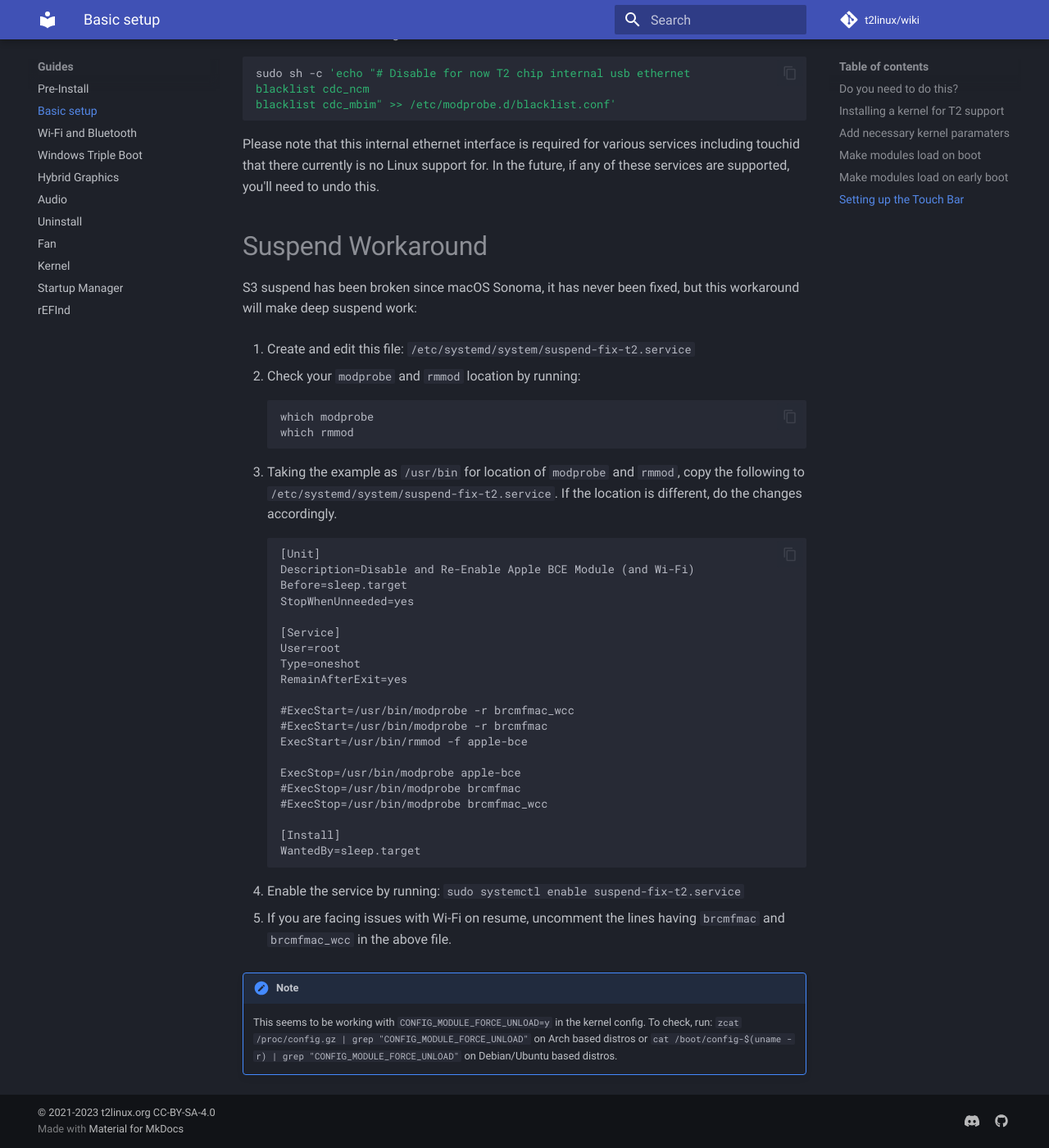
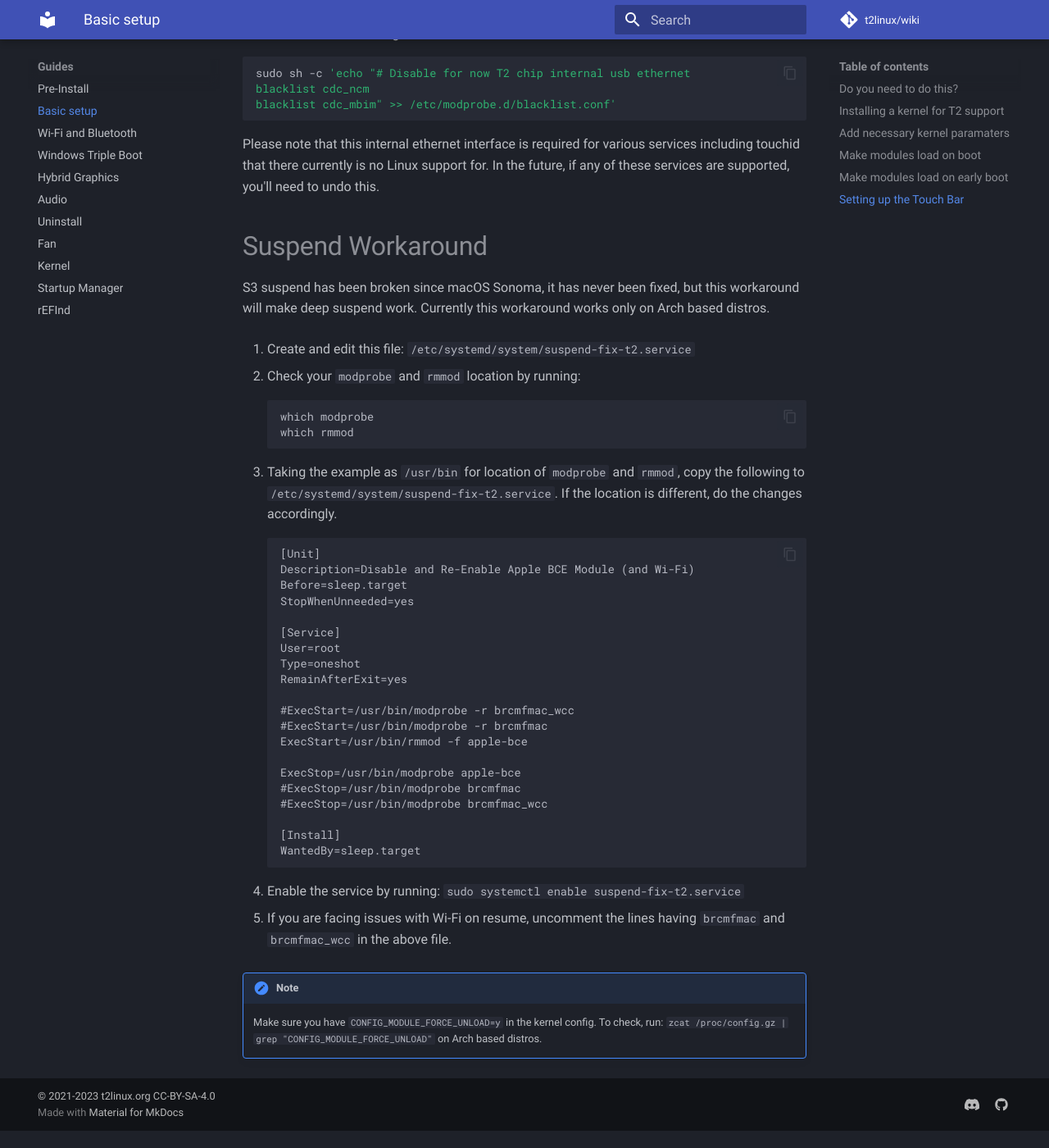
Before and after one commit to t2linux/wiki, an MkDocs documentation site: the page built from docs/guides/postinstall.md, in a window 1280 px wide and 1400 px high, scrolled down 3975 px. Shown: the whole window at 82% size. Built offline with MkDocs 1.6.1 and Material for MkDocs 9.7.7, drawn with Linux system fonts in a browser that asks for light colours; comment, search, counter and statistics services are not loaded; after the commit the page ends 5354 px from its top, so only the background shows below that.

Commit message:
Post install: mention suspend workaround works for arch only

```diff
--- a/docs/guides/postinstall.md
+++ b/docs/guides/postinstall.md
@@ -144,7 +144,7 @@ Please note that this internal ethernet interface is required for various servic
 
 # Suspend Workaround
 
-S3 suspend has been broken since macOS Sonoma, it has never been fixed, but this workaround will make deep suspend work:
+S3 suspend has been broken since macOS Sonoma, it has never been fixed, but this workaround will make deep suspend work. Currently this workaround works only on Arch based distros.
 
 1. Create and edit this file: `/etc/systemd/system/suspend-fix-t2.service`
 
@@ -185,5 +185,5 @@ S3 suspend has been broken since macOS Sonoma, it has never been fixed, but this
 5. If you are facing issues with Wi-Fi on resume, uncomment the lines having `brcmfmac` and `brcmfmac_wcc` in the above file.
 
 !!! note
-    This seems to be working with `CONFIG_MODULE_FORCE_UNLOAD=y` in the kernel config.
-    To check, run: `zcat /proc/config.gz | grep "CONFIG_MODULE_FORCE_UNLOAD"` on Arch based distros or `cat /boot/config-$(uname -r) | grep "CONFIG_MODULE_FORCE_UNLOAD"` on Debian/Ubuntu based distros.
+    Make sure you have `CONFIG_MODULE_FORCE_UNLOAD=y` in the kernel config.
+    To check, run: `zcat /proc/config.gz | grep "CONFIG_MODULE_FORCE_UNLOAD"` on Arch based distros.
```
